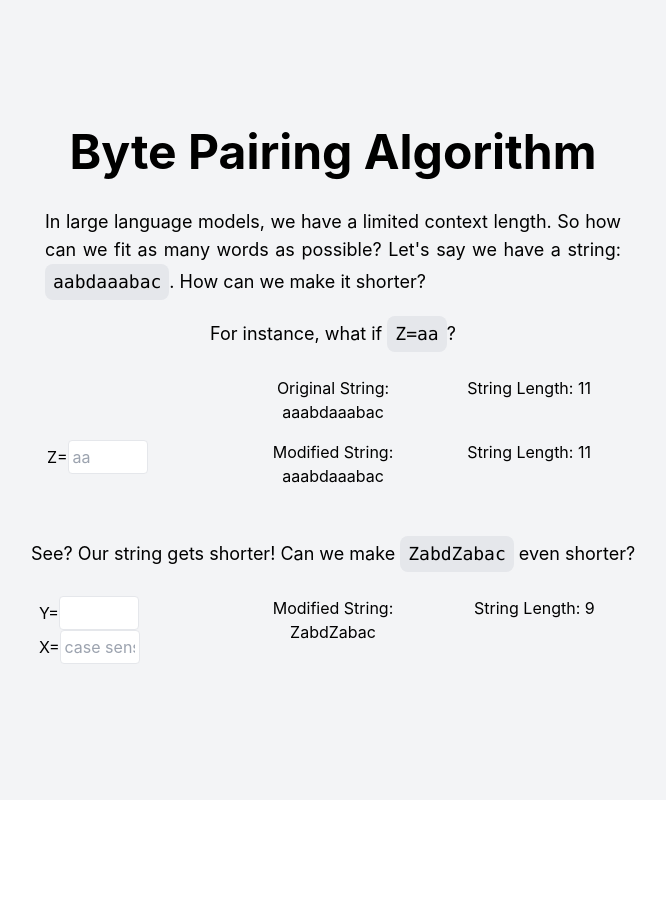
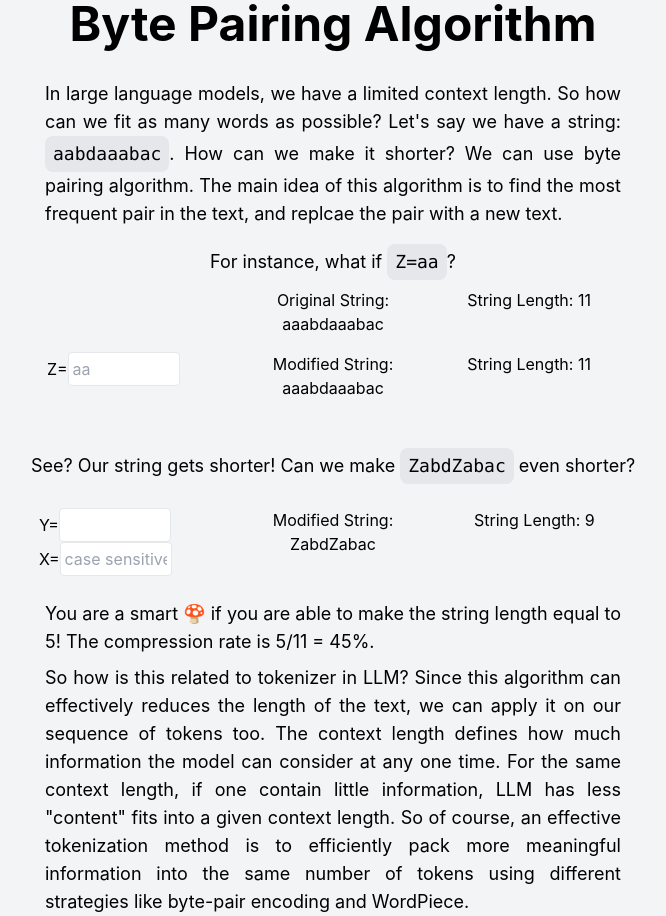
Before and after one commit to esther119/build-tokenization-from-scratch, a React (Create React App) app: page / in a window 1280 px wide. Shown: the whole page, without its empty margins (307-973 px from the left). Before the commit the page ends 800 px from the top, so only its background shows below. Built offline with nearby package versions, Linux system fonts and the light colour scheme.

Commit message:
done byte pairing

```diff
--- a/src/App.js
+++ b/src/App.js
@@ -1,74 +1,12 @@
 import "./App.css";
-import StringModifier from "./stringModifier";
-import StringModifierPlay from "./stringModifierPlay";
+import BytePairingAlgorithm from "./bytePairing";
 
 function App() {
   return (
     <div className="App bg-gray-100 min-h-screen flex flex-col items-center justify-center">
-      <h1 className="text-5xl font-bold mb-8">Byte Pairing Algorithm</h1>
-      <div>
-        <div className="max-w-xl mx-auto">
-          <p className="text-lg mb-4 text-justify">
-            In large language models, we have a limited context length. So how
-            can we fit as many words as possible? Let's say we have a string:{" "}
-            <code className="inline-block rounded-lg bg-gray-200 px-2 py-1">
-              aabdaaabac
-            </code>
-            . How can we make it shorter?
-          </p>
-          <p className="text-lg mb-4">
-            For instance, what if{" "}
-            <code className="inline-block rounded-lg bg-gray-200 px-2 py-1">
-              Z=aa
-            </code>
-            ?
-          </p>
-        </div>
-        <StringModifier />
-        <div>
-          <p className="text-lg mt-8 mb-4">
-            See? Our string gets shorter! Can we make{" "}
-            <code className="inline-block rounded-lg bg-gray-200 px-2 py-1">
-              ZabdZabac
-            </code>{" "}
-            even shorter?
-          </p>
-        </div>
-        <StringModifierPlay />
-      </div>
+      <BytePairingAlgorithm></BytePairingAlgorithm>
     </div>
   );
 }
 
 export default App;
-
-// import "./App.css";
-// import StringModifier from "./stringModifier";
-// import StringModifierPlay from "./stringModifierPlay";
-
-// function App() {
-//   return (
-//     <div className="App">
-//       <h1 className="text-5xl font-bold">Byte Pairing Algorithm</h1>
-//       <p>
-//         In large language models, we have a limited context length. So how can
-//         we fit as many words as possible? Let's say we have a string:{" "}
-//         <code className="inline-block rounded-lg bg-gray-200">aabdaaabac</code>.
-//         How can we make it shorter?
-//       </p>
-//       <p>
-//         For instance, what if{" "}
-//         <code className="inline-block rounded-lg bg-gray-200">Z=aa</code>?
-//       </p>
-//       <StringModifier />
-//       <p>
-//         See? Our string gets shorter! Can we make{" "}
-//         <code className="inline-block rounded-lg bg-gray-200">ZabdZabac</code>{" "}
-//         even shorter?
-//       </p>
-//       <StringModifierPlay />
-//     </div>
-//   );
-// }
-
-// export default App;
--- /dev/null
+++ b/src/bytePairing.js
@@ -0,0 +1,60 @@
+import React from "react";
+import StringModifier from "./stringModifier"; // Adjust the path as necessary
+import StringModifierPlay from "./stringModifierPlay"; // Adjust the path as necessary
+
+const BytePairingAlgorithm = () => {
+  return (
+    <div>
+      <h1 className="text-5xl font-bold mb-8">Byte Pairing Algorithm</h1>
+      <div className="max-w-xl mx-auto">
+        <p className="text-lg mb-4 text-justify">
+          In large language models, we have a limited context length. So how can
+          we fit as many words as possible? Let's say we have a string:{" "}
+          <code className="inline-block rounded-lg bg-gray-200 px-2 py-1">
+            aabdaaabac
+          </code>
+          . How can we make it shorter? We can use byte pairing algorithm. The
+          main idea of this algorithm is to find the most frequent pair in the
+          text, and replcae the pair with a new text.
+        </p>
+        <p className="text-lg">
+          For instance, what if{" "}
+          <code className="inline-block rounded-lg bg-gray-200 px-2 py-1">
+            Z=aa
+          </code>
+          ?
+        </p>
+      </div>
+      <StringModifier />
+      <div>
+        <p className="text-lg mt-8 mb-4">
+          See? Our string gets shorter! Can we make{" "}
+          <code className="inline-block rounded-lg bg-gray-200 px-2 py-1">
+            ZabdZabac
+          </code>{" "}
+          even shorter?
+        </p>
+      </div>
+      <StringModifierPlay />
+      <div className="max-w-xl mx-auto">
+        <p className="text-lg mt-4 text-justify">
+          You are a smart 🍄 if you are able to make the string length equal to
+          5! The compression rate is 5/11 = 45%.
+        </p>
+        <p className="text-lg mt-2 text-justify">
+          So how is this related to tokenizer in LLM? Since this algorithm can
+          effectively reduces the length of the text, we can apply it on our
+          sequence of tokens too. The context length defines how much
+          information the model can consider at any one time. For the same
+          context length, if one contain little information, LLM has less
+          "content" fits into a given context length. So of course, an effective
+          tokenization method is to efficiently pack more meaningful information
+          into the same number of tokens using different strategies like
+          byte-pair encoding and WordPiece.
+        </p>
+      </div>
+    </div>
+  );
+};
+
+export default BytePairingAlgorithm;
--- a/src/stringModifier.js
+++ b/src/stringModifier.js
@@ -60,7 +60,7 @@ const StringModifier = () => {
                   placeholder="aa"
                   value={replacementCharacters}
                   onChange={handleInputChange}
-                  className="w-20 p-1 border rounded"
+                  className="w-28 p-1 border rounded"
                 />
               </div>
             </p>
--- a/src/stringModifierPlay.js
+++ b/src/stringModifierPlay.js
@@ -27,35 +27,6 @@ const StringModifierPlay = () => {
 
     setModifiedString(newModifiedString);
   }, [replacementCharacters, replacementCharacters2]);
-  // Effect to update modifiedString when replacementCharacters changes
-  //   useEffect(() => {
-  //     const computeModifiedStringY = () => {
-  //       if (!replacementCharacters) {
-  //         return originalString;
-  //       }
-  //       return originalString.replace(
-  //         new RegExp(`${replacementCharacters}`, "g"),
-  //         "Y"
-  //       );
-  //     };
-  //     const computeModifiedStringX = () => {
-  //       console.log(
-  //         "replace replacementCharacters2 with",
-  //         replacementCharacters2
-  //       );
-  //       if (!replacementCharacters2 & !modifiedString) {
-  //         return originalString;
-  //       } else if (!replacementCharacters2 & modifiedString) {
-  //         return modifiedString;
-  //       }
-  //       return modifiedString.replace(
-  //         new RegExp(`${replacementCharacters2}`, "g"),
-  //         "X"
-  //       );
-  // //     };
-  //     setModifiedString(computeModifiedStringY());
-  //     // setModifiedString(computeModifiedStringX());
-  //   }, [replacementCharacters, replacementCharacters2]);
 
   const handleInputChange = (event) => {
     const { value } = event.target;
@@ -78,7 +49,7 @@ const StringModifierPlay = () => {
             type="text"
             value={replacementCharacters}
             onChange={handleInputChange}
-            className="w-20 p-1 border rounded"
+            className="w-28 p-1 border rounded"
           />
         </div>
         <div className="flex items-center">
@@ -89,7 +60,7 @@ const StringModifierPlay = () => {
             value={replacementCharacters2}
             onChange={handleInputChange2}
             placeholder="case sensitive"
-            className="w-20 p-1 border rounded"
+            className="w-28 p-1 border rounded"
           />
         </div>
       </div>
```
Also changed, not shown: 1 other file (tests, documents, lock files or other folders).
